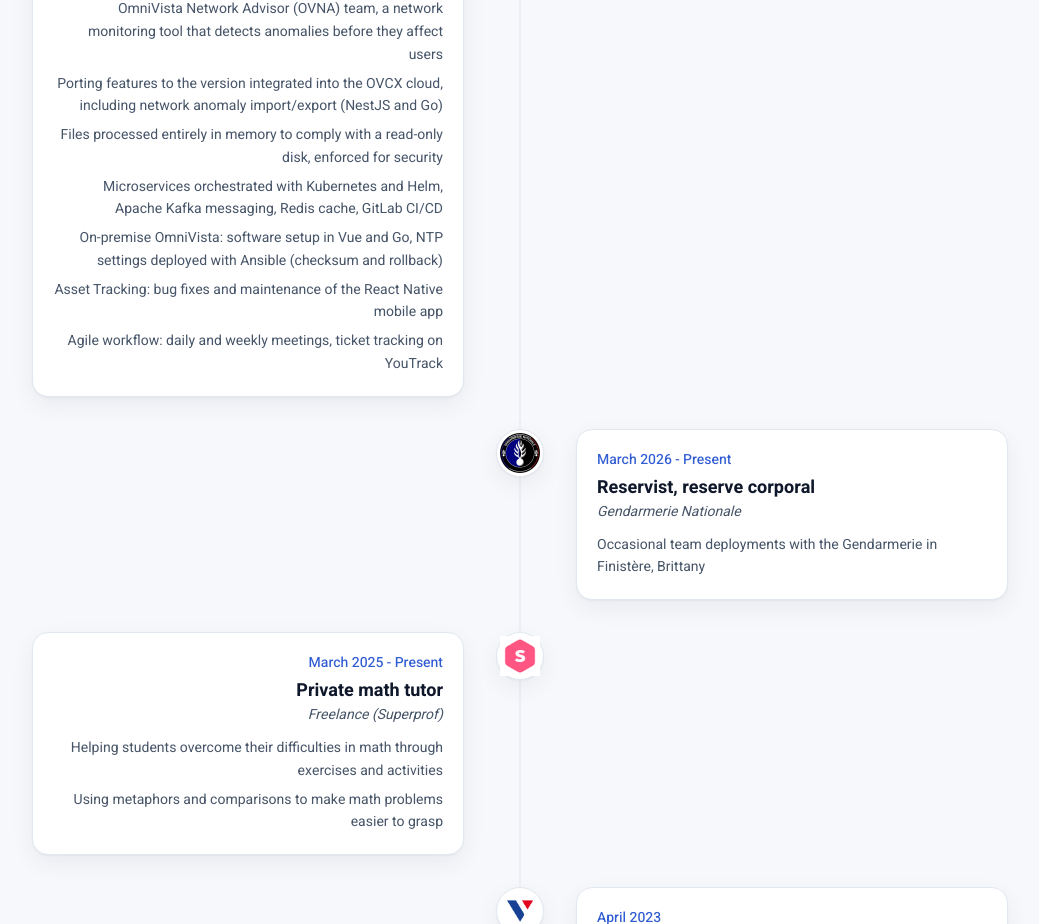
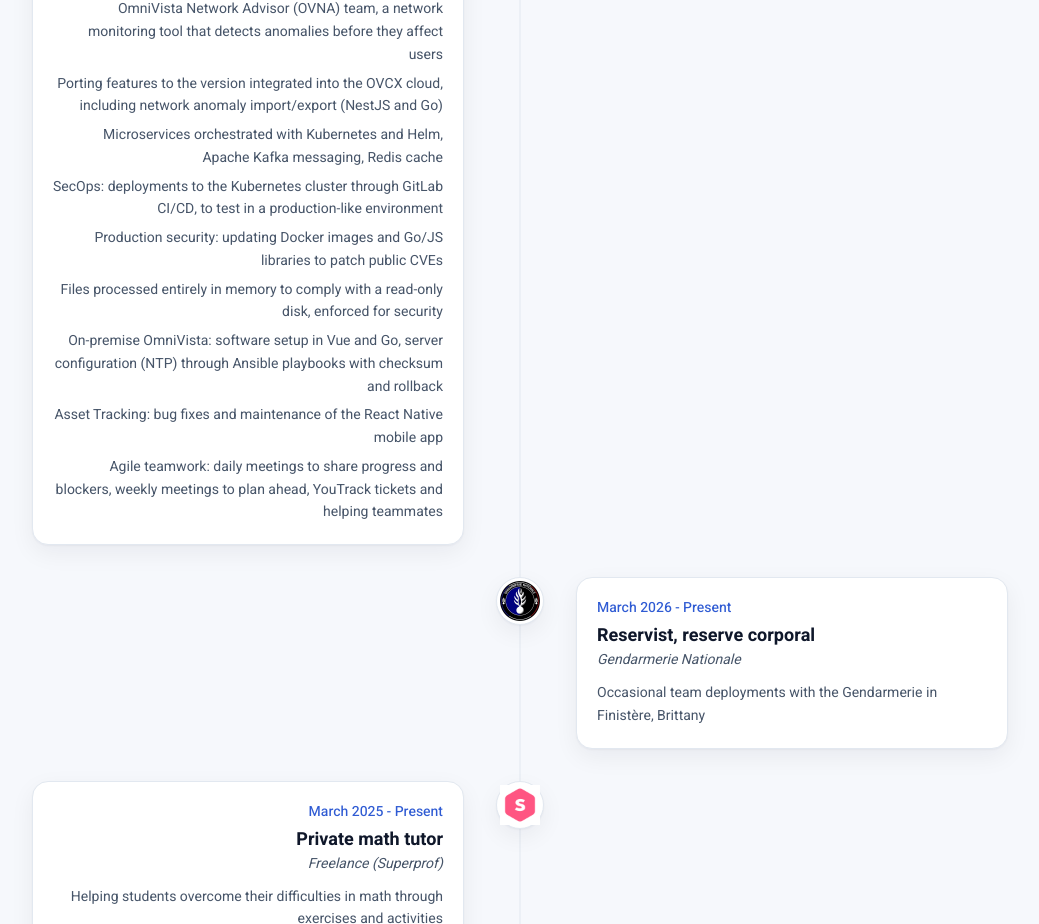
Before and after one commit to 0x-Saegor/ReactPortfolio, a React (Vite) app: page /about in a window 1280 px wide. Shown: the part 2920-3844 px from the top of the page, without its empty margins (120-1159 px from the left). Built offline with nearby package versions, Linux system fonts and the light colour scheme.

Commit message:
Alternance ALE : partie SecOps (Kubernetes, Ansible, CVE) et methode agile, CV a jour

```diff
--- a/src/components/SkillIcon/index.jsx
+++ b/src/components/SkillIcon/index.jsx
@@ -4,7 +4,7 @@ import { useLang } from "../../utils/i18n";
 // Icônes fournies par skillicons.dev, regroupées par domaine
 const groups = [
   { title: { fr: "Système & sécurité", en: "Systems & security" }, skills: ["linux", "kali", "windows", "bash", "raspberrypi", "nginx", "cloudflare"] },
-  { title: "Infra & DevOps", skills: ["docker", "kubernetes", "ansible", "githubactions", "gitlab", "azure", "git"] },
+  { title: "Infra & DevSecOps", skills: ["docker", "kubernetes", "ansible", "githubactions", "gitlab", "azure", "git"] },
   { title: { fr: "Langages", en: "Languages" }, skills: ["golang", "python", "java", "js", "ts", "php"] },
   { title: "Web", skills: ["react", "vuejs", "nodejs", "express", "fastapi", "tailwind"] },
   { title: { fr: "Bases de données", en: "Databases" }, skills: ["mysql", "sqlite", "mongodb"] },
--- a/src/sections/About/TimelineJob/index.jsx
+++ b/src/sections/About/TimelineJob/index.jsx
@@ -24,24 +24,32 @@ const experiences = [
         en: "Porting features to the version integrated into the OVCX cloud, including network anomaly import/export (NestJS and Go)",
       },
       {
+        fr: "Micro-services orchestrés avec Kubernetes et Helm, messaging Apache Kafka, cache Redis",
+        en: "Microservices orchestrated with Kubernetes and Helm, Apache Kafka messaging, Redis cache",
+      },
+      {
+        fr: "SecOps : déploiements sur le cluster Kubernetes via la CI/CD GitLab, pour tester dans un environnement proche de la production",
+        en: "SecOps: deployments to the Kubernetes cluster through GitLab CI/CD, to test in a production-like environment",
+      },
+      {
+        fr: "Sécurité en production : mise à jour des images Docker et des librairies Go/JS pour corriger les CVE publiques",
+        en: "Production security: updating Docker images and Go/JS libraries to patch public CVEs",
+      },
+      {
         fr: "Fichiers traités entièrement en mémoire pour respecter un disque en lecture seule, imposé pour la sécurité",
         en: "Files processed entirely in memory to comply with a read-only disk, enforced for security",
       },
       {
-        fr: "Micro-services orchestrés avec Kubernetes et Helm, messaging Apache Kafka, cache Redis, CI/CD GitLab",
-        en: "Microservices orchestrated with Kubernetes and Helm, Apache Kafka messaging, Redis cache, GitLab CI/CD",
-      },
-      {
-        fr: "OmniVista on-premise : setup du logiciel en Vue et Go, réglages NTP déployés avec Ansible (checksum et rollback)",
-        en: "On-premise OmniVista: software setup in Vue and Go, NTP settings deployed with Ansible (checksum and rollback)",
+        fr: "OmniVista on-premise : setup du logiciel en Vue et Go, configuration des serveurs (NTP) par playbooks Ansible avec checksum et rollback",
+        en: "On-premise OmniVista: software setup in Vue and Go, server configuration (NTP) through Ansible playbooks with checksum and rollback",
       },
       {
         fr: "Asset Tracking : correction de bugs et maintenance de l'application mobile React Native",
         en: "Asset Tracking: bug fixes and maintenance of the React Native mobile app",
       },
       {
-        fr: "Méthode agile : daily et weekly meetings, suivi des tickets sur YouTrack",
-        en: "Agile workflow: daily and weekly meetings, ticket tracking on YouTrack",
+        fr: "Méthode agile en équipe : daily meetings pour remonter avancées et blocages, weekly meetings pour planifier la semaine, tickets YouTrack et entraide entre collègues",
+        en: "Agile teamwork: daily meetings to share progress and blockers, weekly meetings to plan ahead, YouTrack tickets and helping teammates",
       },
     ],
   },
```
Also changed, not shown: 1 other file (tests, documents, lock files or other folders).
